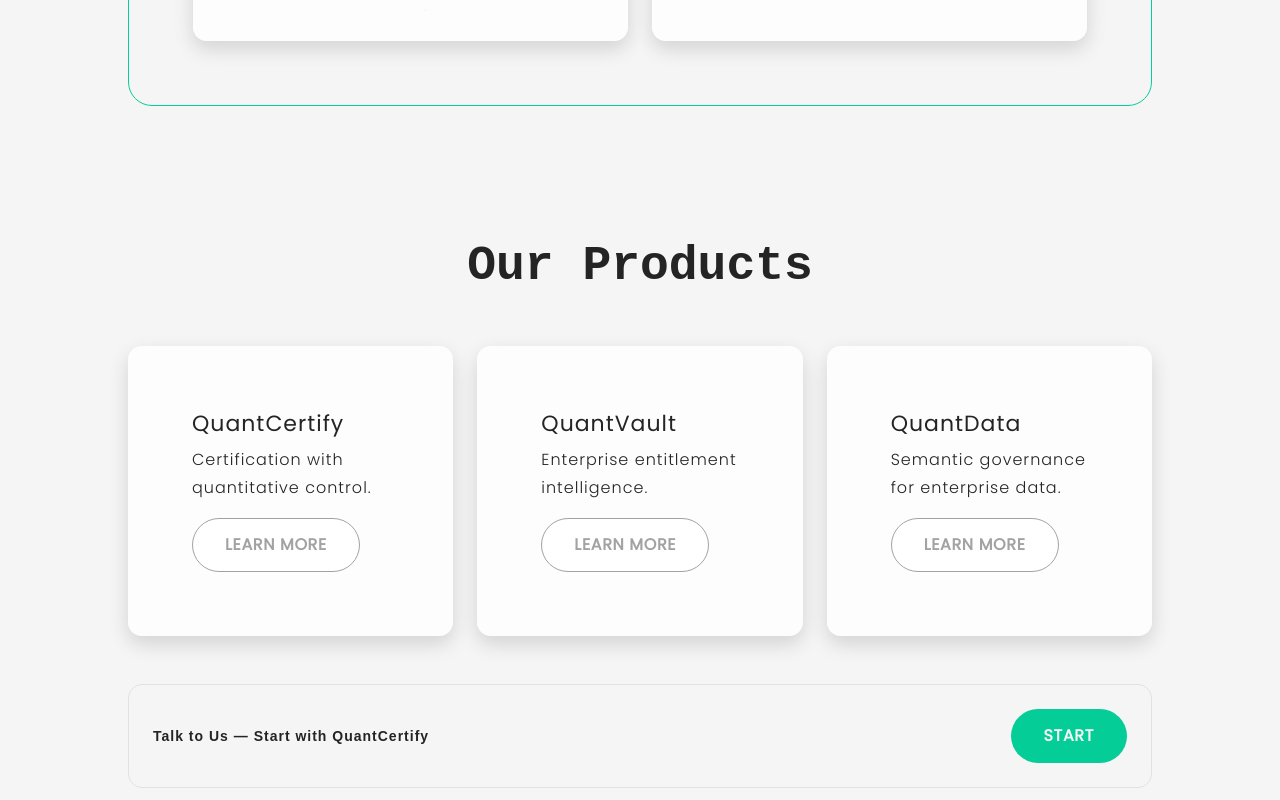
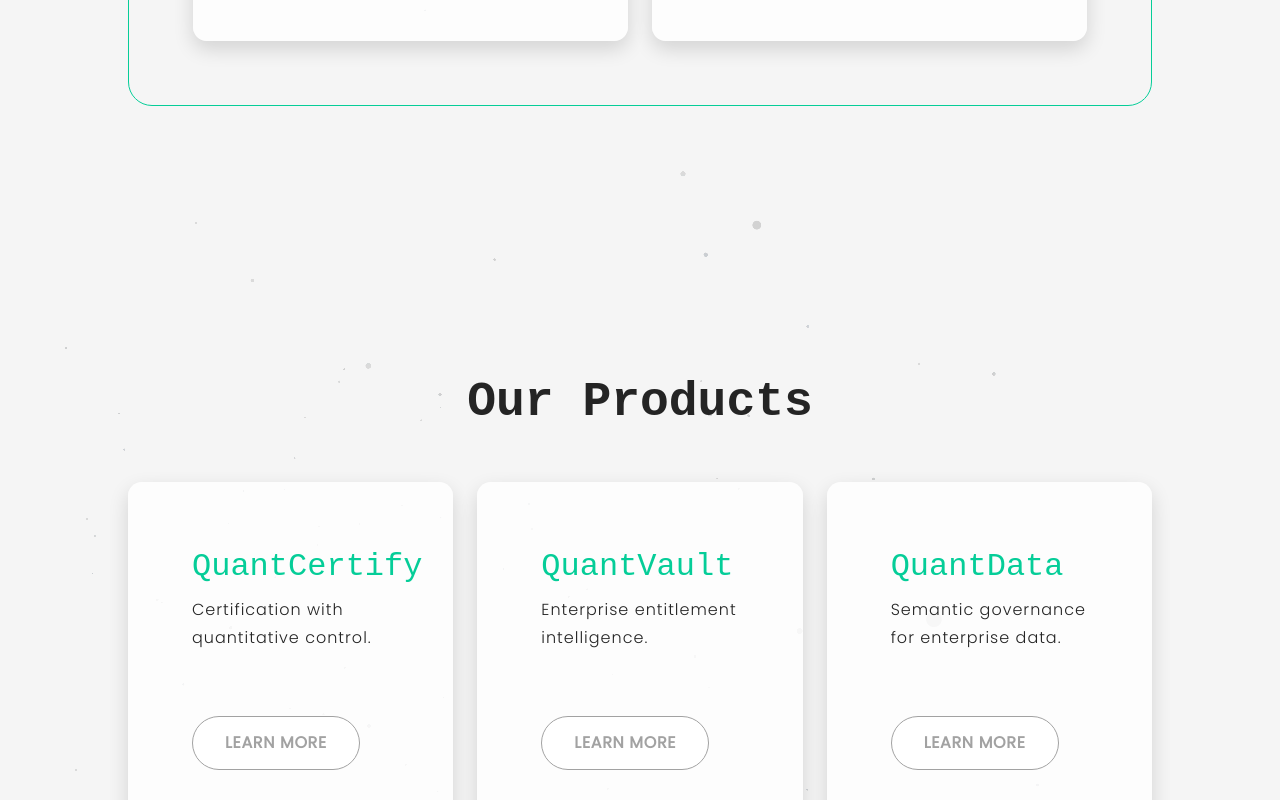
Before and after one commit to quantent-web/quantent-web, a Next.js app: page / in a window 1280 px wide. Shown: the part 2969-3769 px from the top of the page. Built offline with nearby package versions, Linux system fonts and the light colour scheme; a web font is replaced by a local one.

Commit message:
Restructure Products section with dedicated container and card layout

```diff
--- a/app/globals.css
+++ b/app/globals.css
@@ -1584,6 +1584,64 @@ html[data-theme="dark"] body {
 }
 
 
+.products-container {
+  position: relative;
+  padding: 12.5rem 10%;
+  overflow: hidden;
+}
+
+.products-background {
+  position: absolute;
+  inset: 0;
+  z-index: 0;
+  pointer-events: none;
+  opacity: 0.8;
+}
+
+.products-container > *:not(.products-background) {
+  position: relative;
+  z-index: 1;
+}
+
+.products-grid {
+  margin-top: var(--space-7);
+}
+
+.product-card {
+  display: flex;
+  flex-direction: column;
+  align-items: flex-start;
+  justify-content: space-between;
+}
+
+.product-card-copy {
+  display: grid;
+  gap: var(--space-2);
+}
+
+.product-card-title {
+  color: var(--primary);
+}
+
+.product-card-actions {
+  margin-top: var(--space-8);
+}
+
+@media (max-width: 1024px) {
+  .products-container {
+    padding-top: 8rem;
+    padding-bottom: 8rem;
+  }
+}
+
+@media (max-width: 640px) {
+  .products-container {
+    padding: 6rem var(--space-5);
+  }
+}
+
+
+
 .what-we-do-container {
   position: relative;
   padding: var(--space-8) 10%;
--- a/app/home-page-client.tsx
+++ b/app/home-page-client.tsx
@@ -410,7 +410,7 @@ export default function Home() {
             <section className="what-we-do-entitlement-and-user">
               <div className="header-subsection">
                 <h3>Entitlement and User analytics</h3>
-                <p><span className="text-highlight">QuantEnt</span> is built for environments where correctness, scale, and <span className="text-highlight">evolution</span> matter.</p>
+                <p><span className="text-highlight">QuantEnt</span> is built for environments where correctness, scale, and evolution matter.</p>
               </div>
               <div className="what-we-do-grid what-we-do-grid--four">
                 <article className="card what-we-do-card">
@@ -483,38 +483,41 @@ export default function Home() {
           </div>
         </section>
 
-        <div className="container">
-
-
-        {/* PRODUCTS */}
-        <section id="products" className="section">
+        <section id="products" className="products-container section">
+          <Particles className="products-background" particleCount={260} particleBaseSize={110} particleColors={['#ffffff', '#f1f5f9', '#dbeafe']} />
           <h2 className="section-title">Our Products</h2>
 
-          <div className="cards-grid cards-grid--auto">
-            <div className="card">
-              <h4 className="card-title">QuantCertify</h4>
-              <p className="card-text">Certification with quantitative control.</p>
-              <div className="card-actions">
+          <div className="cards-grid cards-grid--auto products-grid">
+            <div className="card product-card">
+              <div className="product-card-copy">
+                <h3 className="product-card-title">QuantCertify</h3>
+                <p className="card-text">Certification with quantitative control.</p>
+              </div>
+              <div className="card-actions product-card-actions">
                 <a className="btn btn-secondary" href="#quantcertify">
                   Learn more
                 </a>
               </div>
             </div>
 
-            <div className="card">
-              <h4 className="card-title">QuantVault</h4>
-              <p className="card-text">Enterprise entitlement intelligence.</p>
-              <div className="card-actions">
+            <div className="card product-card">
+              <div className="product-card-copy">
+                <h3 className="product-card-title">QuantVault</h3>
+                <p className="card-text">Enterprise entitlement intelligence.</p>
+              </div>
+              <div className="card-actions product-card-actions">
                 <a className="btn btn-secondary" href="#quantvault">
                   Learn more
                 </a>
               </div>
             </div>
 
-            <div className="card">
-              <h4 className="card-title">QuantData</h4>
-              <p className="card-text">Semantic governance for enterprise data.</p>
-              <div className="card-actions">
+            <div className="card product-card">
+              <div className="product-card-copy">
+                <h3 className="product-card-title">QuantData</h3>
+                <p className="card-text">Semantic governance for enterprise data.</p>
+              </div>
+              <div className="card-actions product-card-actions">
                 <a className="btn btn-secondary" href="#quantdata">
                   Learn more
                 </a>
@@ -527,8 +530,10 @@ export default function Home() {
             <button className="btn btn-primary" type="button" onClick={openContactStepper}>
               Start
             </button>
-            </div>
+          </div>
         </section>
+
+        <div className="container">
 
         {/* QUANTCERTIFY */}
         <section id="quantcertify" className="section">
```
